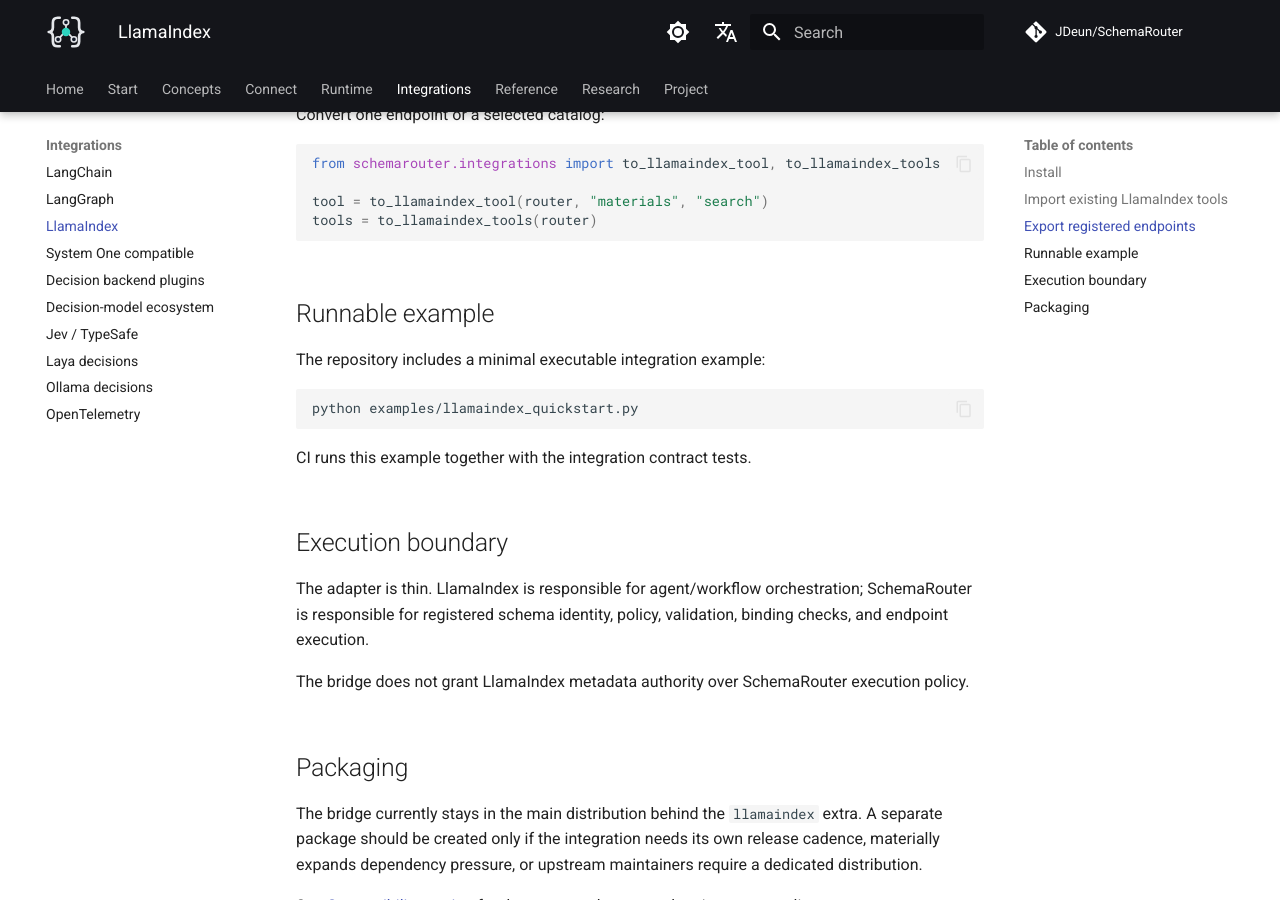
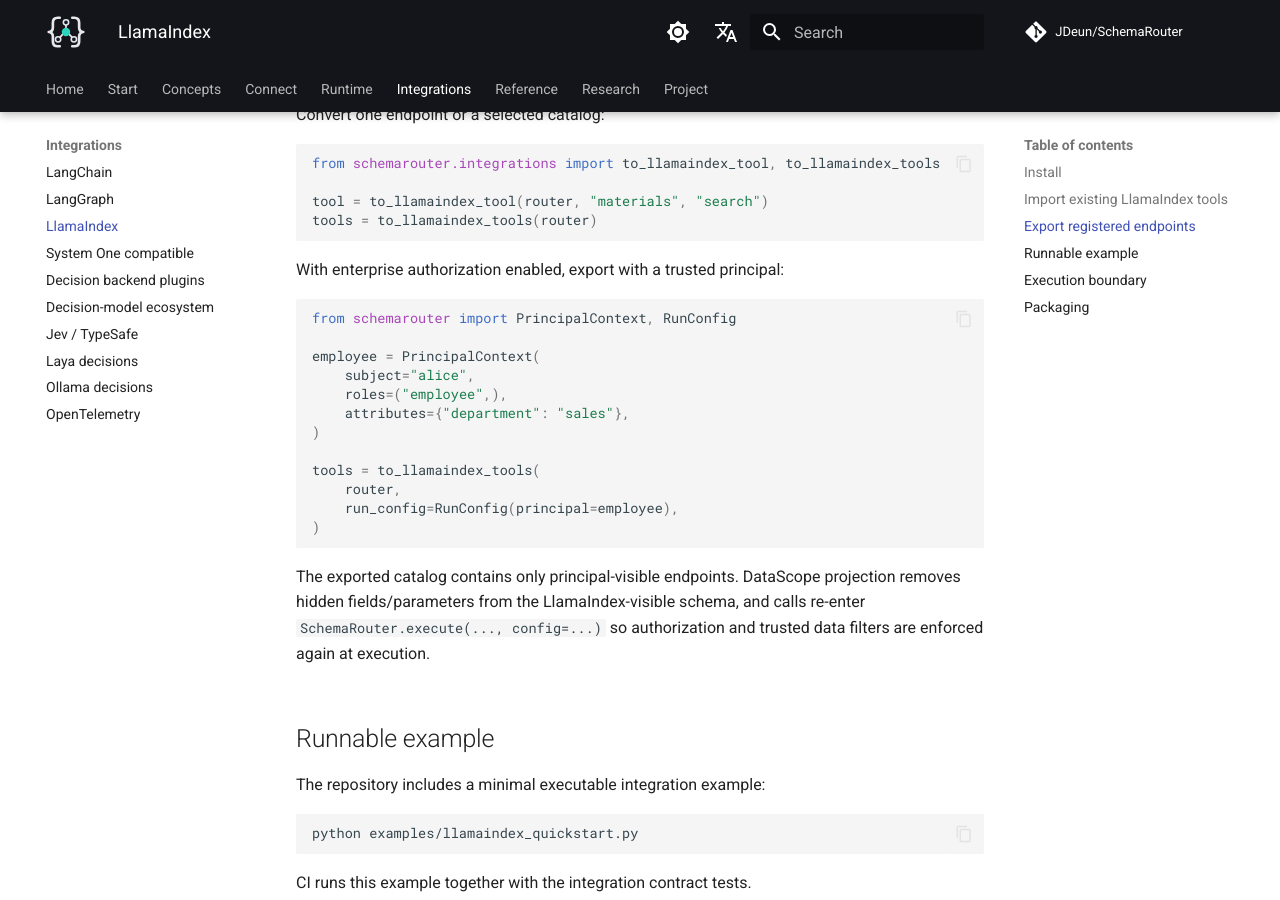
Before and after one commit to JDeun/SchemaRouter, an MkDocs documentation site: the page built from docs/integrations/llamaindex.md, in a window 1280 px wide and 900 px high, scrolled down 1180 px. Built offline with MkDocs 1.6.1 and Material for MkDocs 9.7.7, drawn with Linux system fonts in a browser that asks for light colours; comment, search, counter and statistics services are not loaded.

Commit message:
docs: document principal-aware LlamaIndex exports

````diff
--- a/docs/integrations/llamaindex.md
+++ b/docs/integrations/llamaindex.md
@@ -55,6 +55,28 @@
 tools = to_llamaindex_tools(router)
 ```
 
+With enterprise authorization enabled, export with a trusted principal:
+
+```python
+from schemarouter import PrincipalContext, RunConfig
+
+employee = PrincipalContext(
+    subject="alice",
+    roles=("employee",),
+    attributes={"department": "sales"},
+)
+
+tools = to_llamaindex_tools(
+    router,
+    run_config=RunConfig(principal=employee),
+)
+```
+
+The exported catalog contains only principal-visible endpoints. DataScope projection removes hidden
+fields/parameters from the LlamaIndex-visible schema, and calls re-enter
+`SchemaRouter.execute(..., config=...)` so authorization and trusted data filters are enforced
+again at execution.
+
 ## Runnable example
 
 The repository includes a minimal executable integration example:
````
